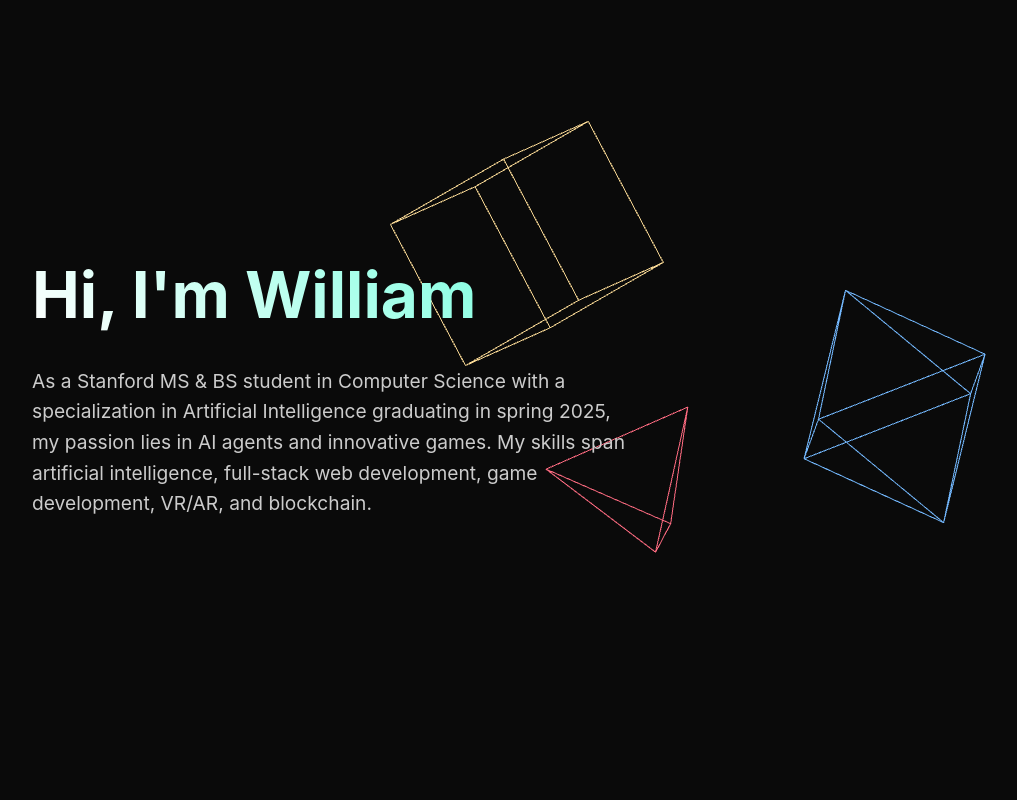
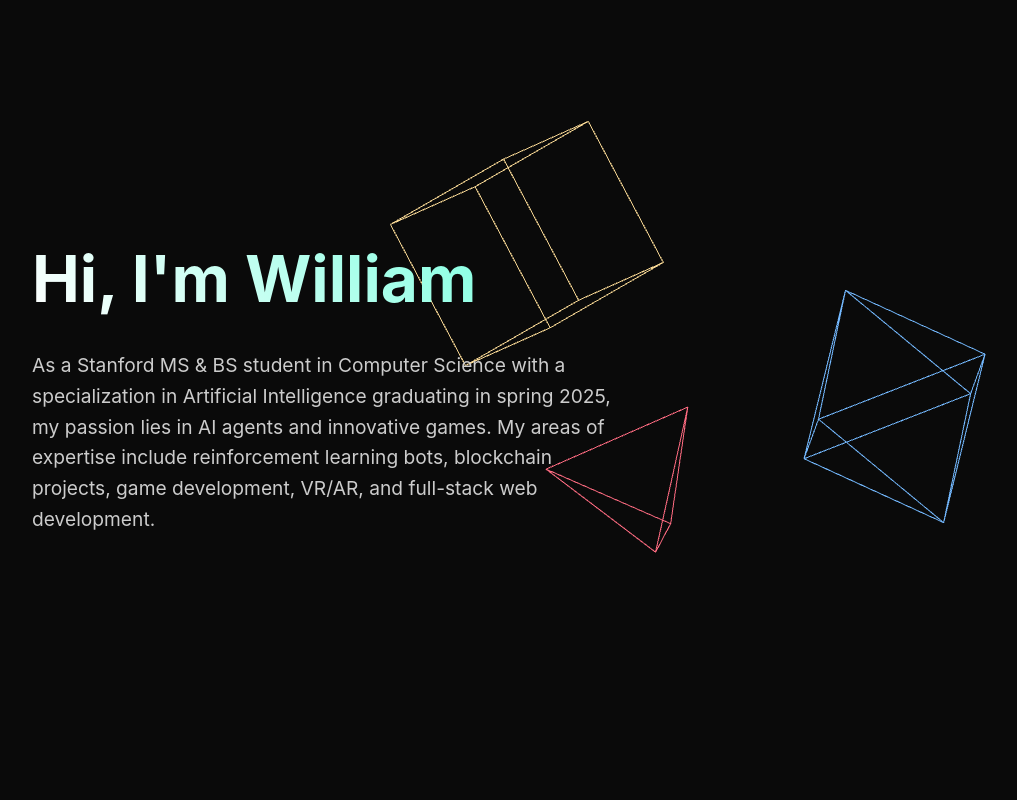
Before and after one commit to WilliamSongLiu/PersonalWebsite, a React (Vite) app: page / in a window 1280 px wide. Shown: the top 800 px of the page, without its empty margins (56-1073 px from the left). Built offline with nearby package versions, Linux system fonts and the light colour scheme.

Commit message:
Update Hero.tsx

```diff
--- a/src/components/Hero.tsx
+++ b/src/components/Hero.tsx
@@ -131,7 +131,7 @@
         <div className="hero-text">
           <h1>Hi, I'm William</h1>
           <p>
-            As a Stanford MS &amp; BS student in Computer Science with a specialization in Artificial Intelligence graduating in spring 2025, my passion lies in AI agents and innovative games. My skills span artificial intelligence, full-stack web development, game development, VR/AR, and blockchain.
+            As a Stanford MS &amp; BS student in Computer Science with a specialization in Artificial Intelligence graduating in spring 2025, my passion lies in AI agents and innovative games. My areas of expertise include reinforcement learning bots, blockchain projects, game development, VR/AR, and full-stack web development.
           </p>
         </div>
       </div>
```
